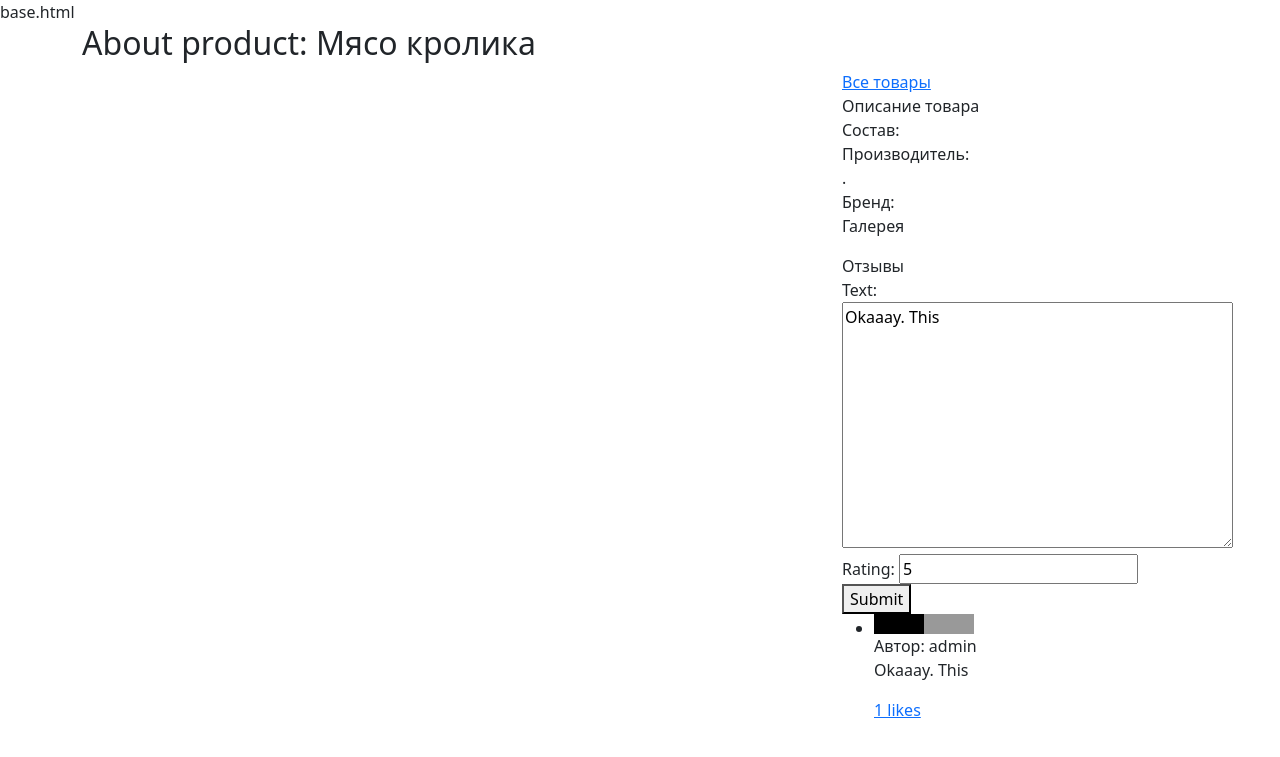
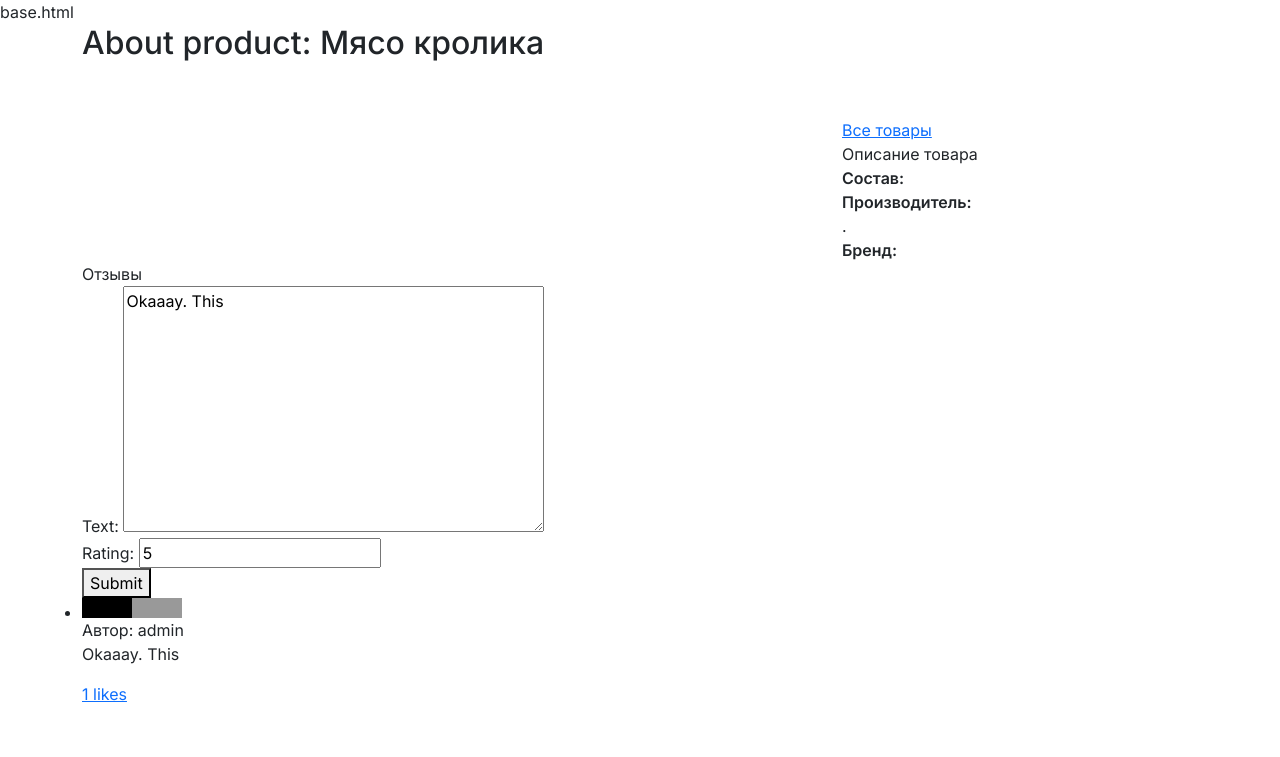
Before and after one commit to Serg-droid/online-shop, a Django app: page /product/about_product/1/ in a window 1280 px wide. Shown: the top 757 px of the page. Run offline with Django 5.2, Linux system fonts and the light colour scheme; a user stored in the database is signed in; data comes from the database, SQL or seed files in the repository; both versions use the stored data as it was after the commit.

Commit message:
change product/about.html layout. Stable version

```diff
--- a/src/common/templates/base.html
+++ b/src/common/templates/base.html
@@ -4,21 +4,32 @@
     <meta charset="utf-8" />
     <meta name="viewport" content="width=device-width, initial-scale=1" />
     <title>Bootstrap demo</title>
-    <link
-      href="https://cdn.jsdelivr.net/npm/bootstrap@5.3.3/dist/css/bootstrap.min.css"
-      rel="stylesheet"
-      integrity="sha384-QWTKZyjpPEjISv5WaRU9OFeRpok6YctnYmDr5pNlyT2bRjXh0JMhjY6hW+ALEwIH"
-      crossorigin="anonymous"
-    />
+    <link href="https://cdn.jsdelivr.net/npm/bootstrap@5.3.3/dist/css/bootstrap.min.css"
+          rel="stylesheet"
+          integrity="sha384-QWTKZyjpPEjISv5WaRU9OFeRpok6YctnYmDr5pNlyT2bRjXh0JMhjY6hW+ALEwIH"
+          crossorigin="anonymous" />
+    <!-- Google Fonts -->
+    <link rel="preconnect" href="https://fonts.googleapis.com" />
+    <link rel="preconnect" href="https://fonts.gstatic.com" crossorigin />
+    <link rel="stylesheet"
+          href="https://fonts.googleapis.com/css2?family=Inter:wght@300;400;500;600;700&display=swap" />
+    <style>
+        * {
+          font-family: "Inter", sans-serif;
+          font-optical-sizing: auto;
+          font-weight: 400;
+          font-style: normal;
+          font-variation-settings:
+            "slnt" 0;
+        }
+    </style>
   </head>
   <body>
     <span>base.html</span>
-    <script
-      src="https://cdn.jsdelivr.net/npm/bootstrap@5.3.3/dist/js/bootstrap.bundle.min.js"
-      integrity="sha384-YvpcrYf0tY3lHB60NNkmXc5s9fDVZLESaAA55NDzOxhy9GkcIdslK1eN7N6jIeHz"
-      crossorigin="anonymous"
-    ></script>
-
-    {% block content %}{% endblock content %}
+    <script src="https://cdn.jsdelivr.net/npm/bootstrap@5.3.3/dist/js/bootstrap.bundle.min.js"
+            integrity="sha384-YvpcrYf0tY3lHB60NNkmXc5s9fDVZLESaAA55NDzOxhy9GkcIdslK1eN7N6jIeHz"
+            crossorigin="anonymous"></script>
+    {% block content %}
+    {% endblock content %}
   </body>
 </html>
--- a/src/product/templates/product/about.html
+++ b/src/product/templates/product/about.html
@@ -1,8 +1,13 @@
 {% extends "base.html" %}
 {% block content %}
+  <style>
+    .text-1 {
+      font-weight: 600;
+    }
+  </style>
   <div class="container">
     <h2>About product: {{ product.title }}</h2>
-    <div class="row">
+    <div class="row pt-5">
       <div class="col-8">
         <div class="w-100">{% include "product/about__image_gallery.html" with product=product %}</div>
       </div>
@@ -11,34 +16,21 @@
         <div>
           <div>Описание товара</div>
           <div>
-            Состав:
-            <br>
+            <div class="text-1">Состав:</div>
              {{ product.ingredients }}
           </div>
           <div>
-            Производитель:
-            <br>
+            <div class="text-1">Производитель:</div>
             {{ product.manufacturer.title }}. {{ product.manufacturer.country }}
           </div>
           <div>
-            Бренд:
-            <br>
+            <div class="text-1">Бренд:</div>
             {{ product.brand.brand_name }}
           </div>
-          <div>
-            <div>Галерея</div>
-            <ul>
-              {% for image in product.productimage_set.all %}
-                <li>
-                  <img src="{{ image.image.url }}"
-                       alt="cartinka"
-                       style="width: 200px;
-                              height: 200px">
-                </li>
-              {% endfor %}
-            </ul>
         </div>
-          <div>
+      </div>
+    </div>
+    <div class="row">
       <div>Отзывы</div>
       <form action="{{ request.get_full_path|urlencode }}" method="post">
         {% csrf_token %}
@@ -69,7 +61,4 @@
       </ul>
     </div>
   </div>
-      </div>
-    </div>
-  </div>
 {% endblock content %}
```
Also changed, not shown: src/db.sqlite3. Lines whose indentation alone changed are shown as unchanged.
